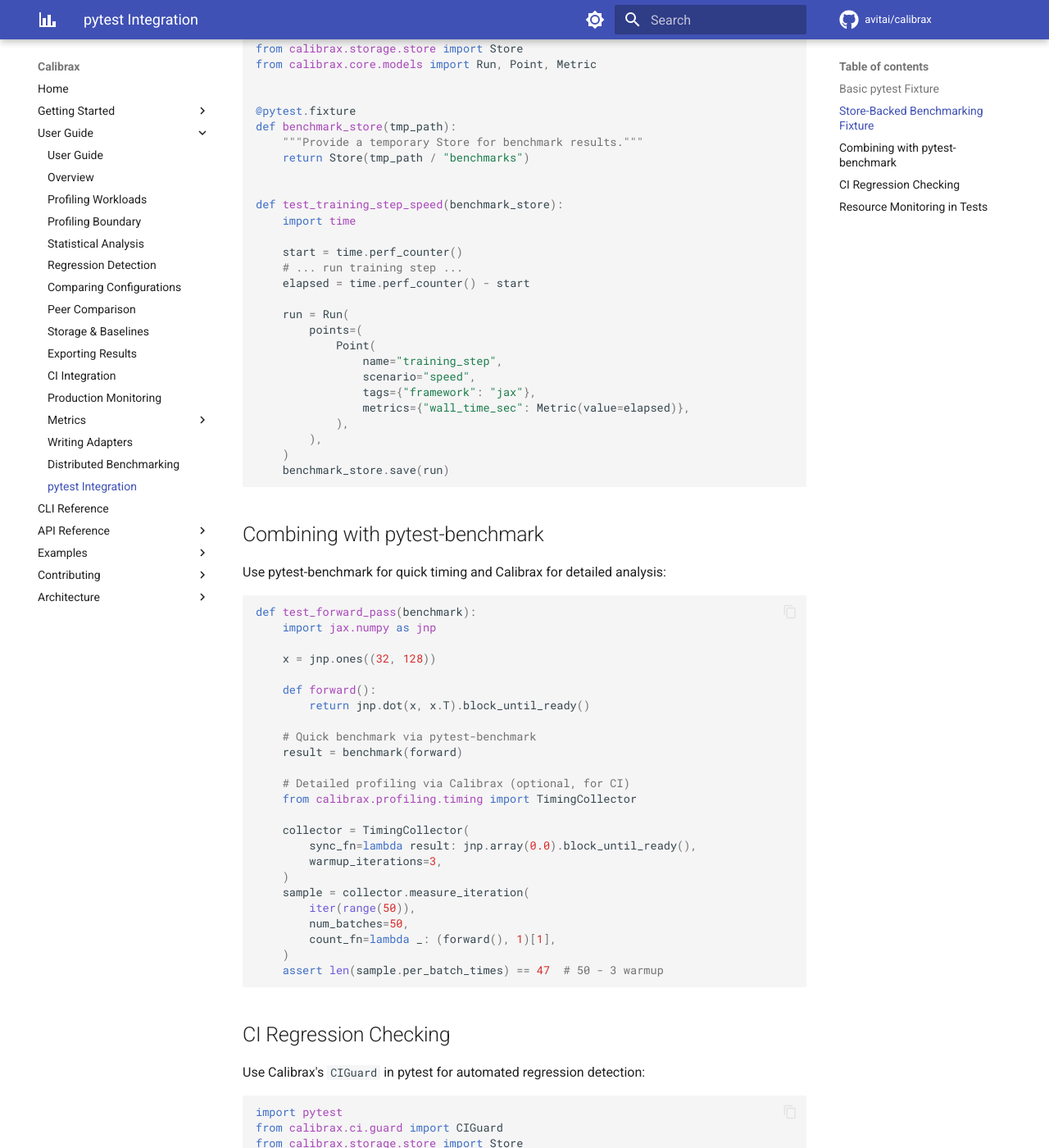
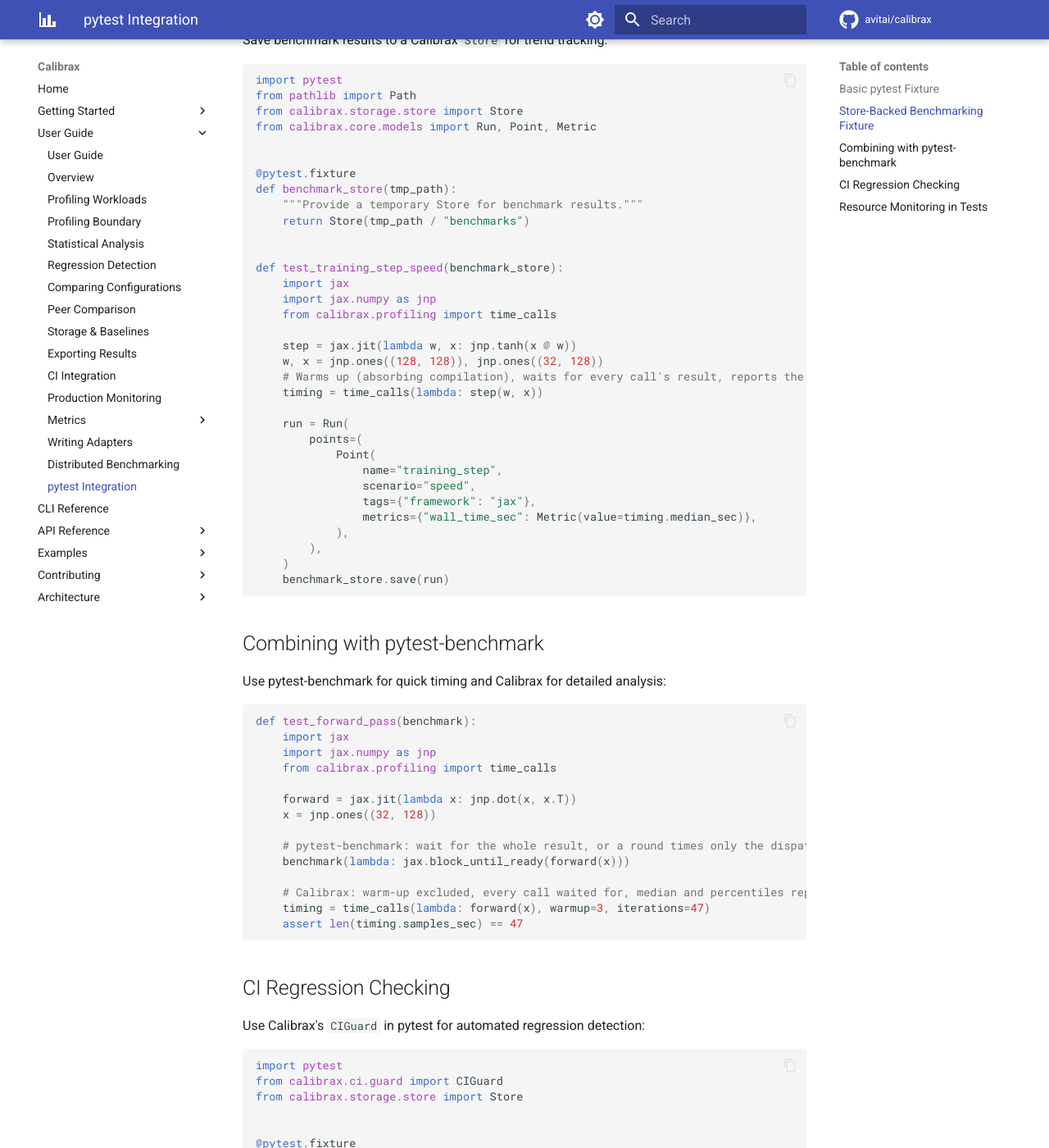
Before and after one commit to avitai/calibrax, an MkDocs documentation site: the page built from docs/user-guide/pytest-integration.md, in a window 1280 px wide and 1400 px high, scrolled down 936 px. Shown: the whole window at 82% size. Built offline with MkDocs 1.6.1 and Material for MkDocs 9.7.7, drawn with Linux system fonts in a browser that asks for light colours; comment, search, counter and statistics services are not loaded; some of the changed text lies outside the part shown.

Commit message:
docs(profiling): teach the default wait in every timing example
TimingCollector has waited for each batch's whole result with
jax.block_until_ready since d7056eb, but the guidance was written for
its earlier no-op default and never updated. Its docstring asked for a
sync_fn calling the array-only .block_until_ready() method. The
pytest-integration guide's pytest-benchmark example synced on a new
jnp.array(0.0) and ran the forward pass in count_fn, which
measure_iteration calls after the clock stops, so it timed nothing it
showed; its store example timed unsynced work with perf_counter. The
distributed guide repeated the unrelated sync.

The examples now time through process_fn or time_calls, and the
pytest-benchmark call waits on its result. A new test checks from
count_fn, which runs after the sync, that every leaf of a nested result
is ready; with the old no-op default restored it fails.

````diff
--- a/docs/user-guide/pytest-integration.md
+++ b/docs/user-guide/pytest-integration.md
@@ -20,15 +20,19 @@ def timing_collector():
 
 
 def test_matmul_throughput(timing_collector):
+    import statistics
+
+    import jax
     import jax.numpy as jnp
 
+    matmul = jax.jit(lambda a: a @ a)
     data = [jnp.ones((64, 64)) for _ in range(20)]
-    sample = timing_collector.measure_iteration(iter(data), num_batches=20)
+    # Each batch is timed through process_fn and its whole result waited for.
+    sample = timing_collector.measure_iteration(iter(data), num_batches=20, process_fn=matmul)
 
     assert sample.num_batches == 20
     assert sample.warmup_batches_excluded == 2
-    mean_time = sum(sample.per_batch_times) / len(sample.per_batch_times)
-    assert mean_time < 1.0  # Sanity check
+    assert statistics.median(sample.per_batch_times) < 1.0  # Sanity check
 ```
 
 ## Store-Backed Benchmarking Fixture
@@ -49,11 +53,14 @@ def benchmark_store(tmp_path):
 
 
 def test_training_step_speed(benchmark_store):
-    import time
+    import jax
+    import jax.numpy as jnp
+    from calibrax.profiling import time_calls
 
-    start = time.perf_counter()
-    # ... run training step ...
-    elapsed = time.perf_counter() - start
+    step = jax.jit(lambda w, x: jnp.tanh(x @ w))
+    w, x = jnp.ones((128, 128)), jnp.ones((32, 128))
+    # Warms up (absorbing compilation), waits for every call's result, reports the median.
+    timing = time_calls(lambda: step(w, x))
 
     run = Run(
         points=(
@@ -61,7 +68,7 @@ def test_training_step_speed(benchmark_store):
                 name="training_step",
                 scenario="speed",
                 tags={"framework": "jax"},
-                metrics={"wall_time_sec": Metric(value=elapsed)},
+                metrics={"wall_time_sec": Metric(value=timing.median_sec)},
             ),
         ),
     )
@@ -74,29 +81,19 @@ Use pytest-benchmark for quick timing and Calibrax for detailed analysis:
 
 ```python
 def test_forward_pass(benchmark):
+    import jax
     import jax.numpy as jnp
+    from calibrax.profiling import time_calls
 
+    forward = jax.jit(lambda x: jnp.dot(x, x.T))
     x = jnp.ones((32, 128))
 
-    def forward():
-        return jnp.dot(x, x.T).block_until_ready()
+    # pytest-benchmark: wait for the whole result, or a round times only the dispatch.
+    benchmark(lambda: jax.block_until_ready(forward(x)))
 
-    # Quick benchmark via pytest-benchmark
-    result = benchmark(forward)
-
-    # Detailed profiling via Calibrax (optional, for CI)
-    from calibrax.profiling.timing import TimingCollector
-
-    collector = TimingCollector(
-        sync_fn=lambda result: jnp.array(0.0).block_until_ready(),
-        warmup_iterations=3,
-    )
-    sample = collector.measure_iteration(
-        iter(range(50)),
-        num_batches=50,
-        count_fn=lambda _: (forward(), 1)[1],
-    )
-    assert len(sample.per_batch_times) == 47  # 50 - 3 warmup
+    # Calibrax: warm-up excluded, every call waited for, median and percentiles reported.
+    timing = time_calls(lambda: forward(x), warmup=3, iterations=47)
+    assert len(timing.samples_sec) == 47
 ```
 
 ## CI Regression Checking
````
Also changed, not shown: CHANGELOG.md (+8 -0 lines), docs/user-guide/distributed.md (+2 -6 lines), 2 other files.
